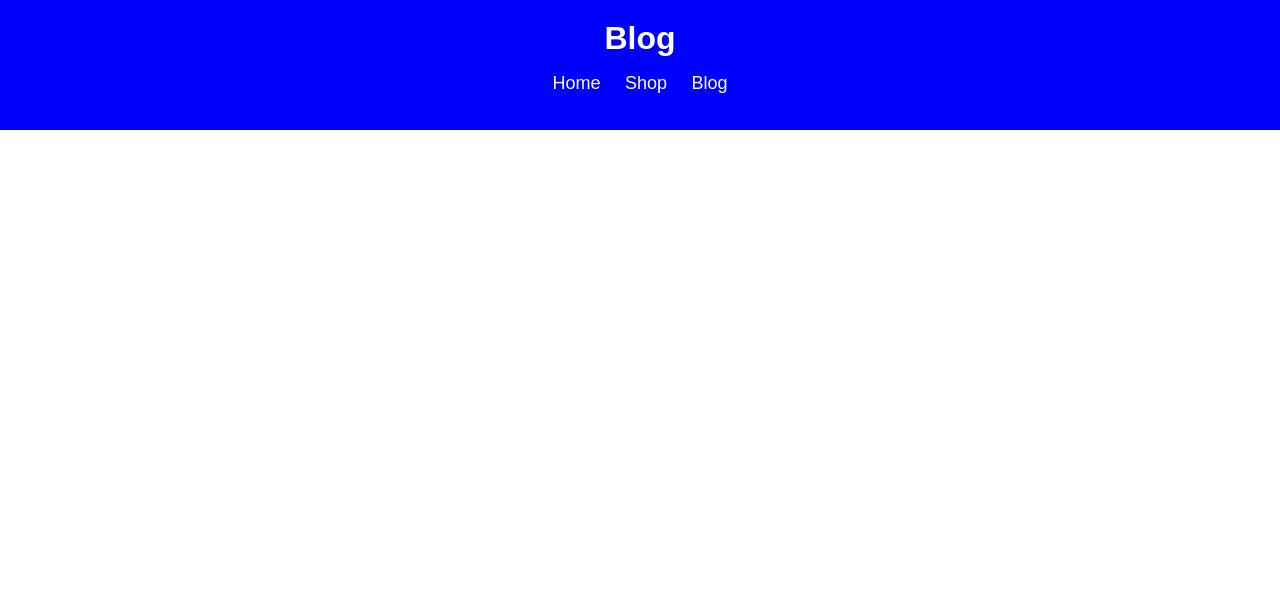
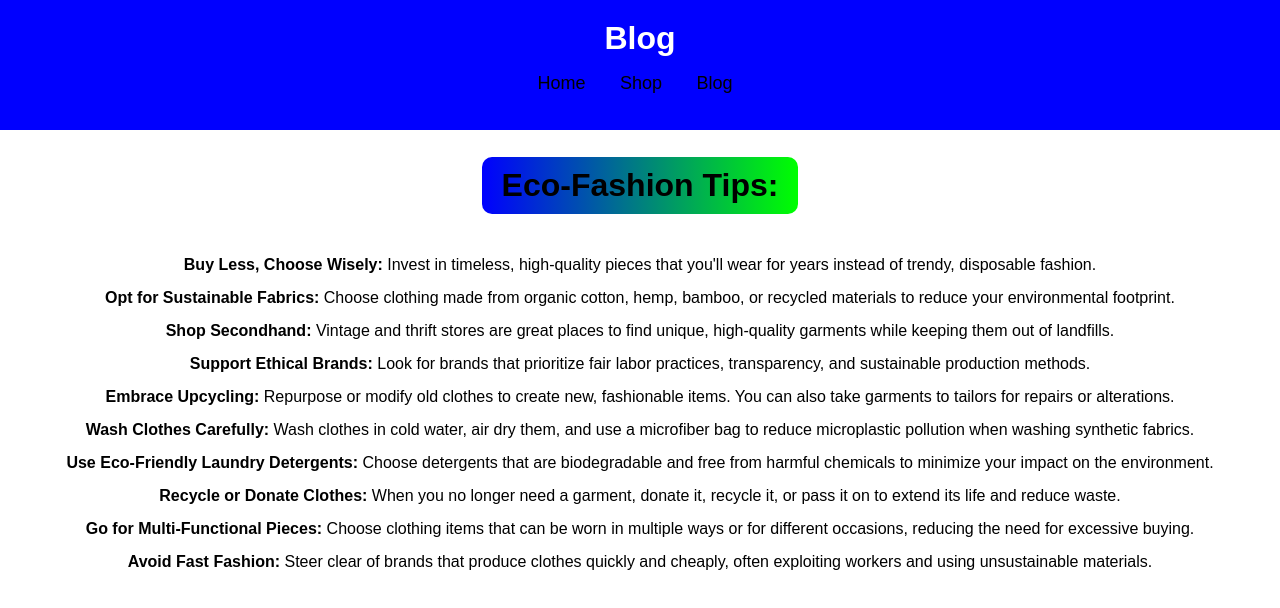
Before and after one commit to ChrisNendick/Final-Website, a plain HTML site: page Webdev Final Website/page3.html in a window 1280 px wide. Drawn offline with Linux system fonts and the light colour scheme.

Commit message:
Add files via upload

```diff
--- a/Webdev Final Website/Styles.css
+++ b/Webdev Final Website/Styles.css
@@ -1,9 +1,9 @@
-
 body {
     font-family: Arial, sans-serif;
     margin: 0;
     padding: 0;
     text-align: center;
+
 }
 
 header {
@@ -35,3 +35,37 @@ nav ul li a {
 nav ul li a:hover {
     text-decoration: underline;
 }
+   .image-container {
+            display: flex;
+            justify-content: space-around;
+            align-items: center;
+        }
+        .image-container img {
+            max-width: 80%;
+            height: auto;
+            width: 20%;
+        }
+
+
+nav ul {
+    list-style-type: none;
+    padding: 0;
+}
+
+nav ul li {
+    display: inline-block;
+    margin-right: 20px;
+}
+
+
+nav ul li a {
+    text-decoration: none;
+    color: black;
+    font-size: 18px;
+    transition: color 0.3s ease, transform 0.3s ease; /* Smooth transition for color and transformation */
+}
+
+nav ul li a:hover {
+    color: #ADD8E6;
+    transform: scale(1.1);
+}
--- a/Webdev Final Website/page3.html
+++ b/Webdev Final Website/page3.html
@@ -5,6 +5,27 @@
     <meta name="viewport" content="width=device-width, initial-scale=1.0">
     <title>EcoWear - Blog</title>
     <link rel="stylesheet" href="styles.css">
+    <style>
+        h2 {
+            text-align: center;
+            background: linear-gradient(to right, blue, lime);
+            color: black;
+            padding: 10px 20px;
+            border-radius: 10px;
+            display: inline-block;
+            font-size: 2rem;
+            font-weight: bold;
+        }
+
+        ul {
+            padding: 0;
+            list-style-type: none;
+        }
+
+        li {
+            margin-bottom: 15px; /* Increase the space between each list item */
+        }
+    </style>
 </head>
 <body>
     <header>
@@ -17,5 +38,19 @@
             </ul>
         </nav>
     </header>
+
+    <h2>Eco-Fashion Tips:</h2>
+    <ul>
+        <li><strong>Buy Less, Choose Wisely:</strong> Invest in timeless, high-quality pieces that you'll wear for years instead of trendy, disposable fashion.</li>
+        <li><strong>Opt for Sustainable Fabrics:</strong> Choose clothing made from organic cotton, hemp, bamboo, or recycled materials to reduce your environmental footprint.</li>
+        <li><strong>Shop Secondhand:</strong> Vintage and thrift stores are great places to find unique, high-quality garments while keeping them out of landfills.</li>
+        <li><strong>Support Ethical Brands:</strong> Look for brands that prioritize fair labor practices, transparency, and sustainable production methods.</li>
+        <li><strong>Embrace Upcycling:</strong> Repurpose or modify old clothes to create new, fashionable items. You can also take garments to tailors for repairs or alterations.</li>
+        <li><strong>Wash Clothes Carefully:</strong> Wash clothes in cold water, air dry them, and use a microfiber bag to reduce microplastic pollution when washing synthetic fabrics.</li>
+        <li><strong>Use Eco-Friendly Laundry Detergents:</strong> Choose detergents that are biodegradable and free from harmful chemicals to minimize your impact on the environment.</li>
+        <li><strong>Recycle or Donate Clothes:</strong> When you no longer need a garment, donate it, recycle it, or pass it on to extend its life and reduce waste.</li>
+        <li><strong>Go for Multi-Functional Pieces:</strong> Choose clothing items that can be worn in multiple ways or for different occasions, reducing the need for excessive buying.</li>
+        <li><strong>Avoid Fast Fashion:</strong> Steer clear of brands that produce clothes quickly and cheaply, often exploiting workers and using unsustainable materials.</li>
+    </ul>
 </body>
 </html>
```
Also changed, not shown: Webdev Final Website/index.html (+14 -0 lines), Webdev Final Website/page2.html (+25 -0 lines), Webdev Final Website/EcoJacket.png (added), Webdev Final Website/EcoPants.png (added), Webdev Final Website/EcoShirt.jpg (added).
